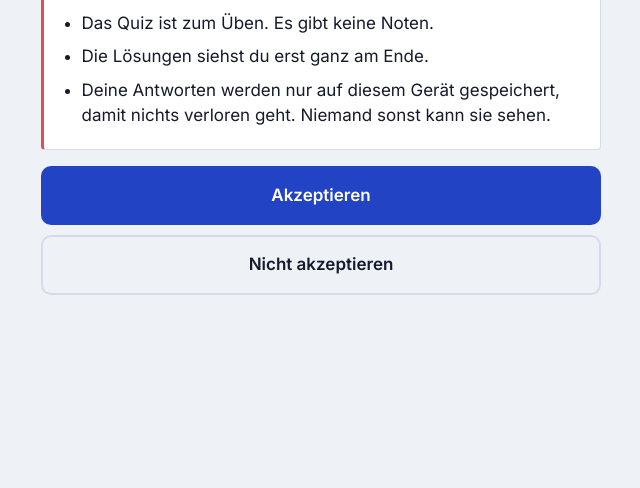
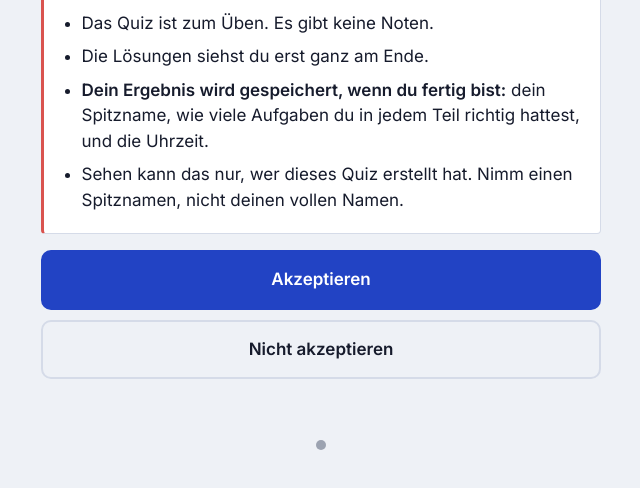
Before and after one commit to nikoatonchev-debug/englisch-quiz, a plain HTML site: page index.html in a window 1280 px wide. Shown: the part 154-642 px from the top of the page, without its empty margins (319-959 px from the left). Drawn offline with Linux system fonts and the light colour scheme.

Commit message:
Speicher für Ergebnisse verbinden
Co-Authored-By: Claude Fable 5.2 <noreply@anthropic.com>

```diff
--- a/index.html
+++ b/index.html
@@ -299,7 +299,7 @@ const FRAGEN = [
   e:'Nachbar heißt neighbour. In Amerika schreibt man neighbor. Beides ist richtig.'}
 ];
 /* Speicherdienst: Adresse und öffentlicher Schlüssel. Sind beide leer, wird nichts gespeichert. */
-const SPEICHERDIENST = { adresse:'', schluessel:'' };
+const SPEICHERDIENST = { adresse:'https://zkwxrulbnkhqepzipnrm.supabase.co', schluessel:'sb_publishable_aQKaCGVp7-CRK6Y7JHwk5g_aSs3JfBw' };
 const MIT_SPEICHERN = !!(SPEICHERDIENST.adresse && SPEICHERDIENST.schluessel);
 let adminDaten = null;
 function dienstKopf(mehr){ return Object.assign({'apikey':SPEICHERDIENST.schluessel,'Authorization':'Bearer '+SPEICHERDIENST.schluessel,'Content-Type':'application/json'}, mehr||{}); }
```
